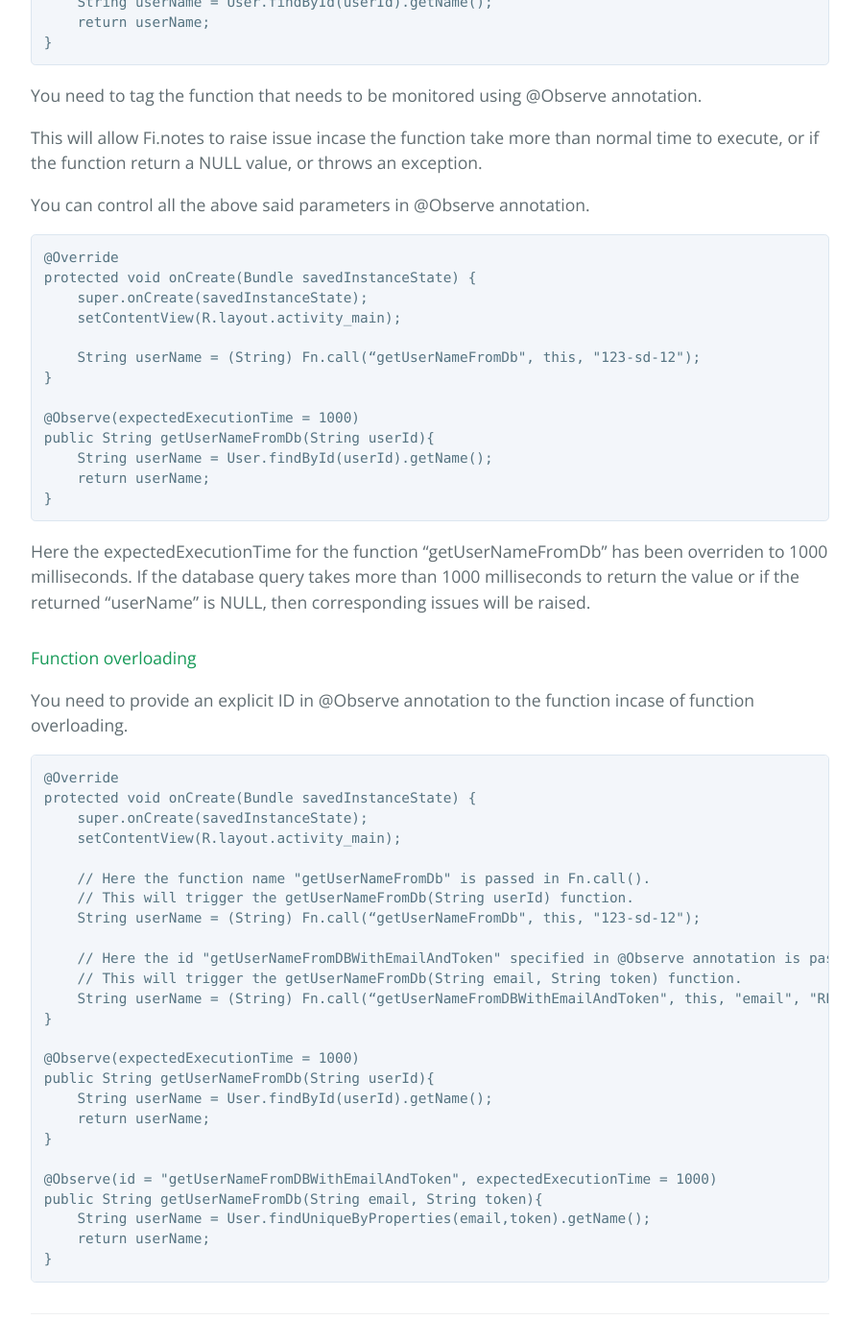
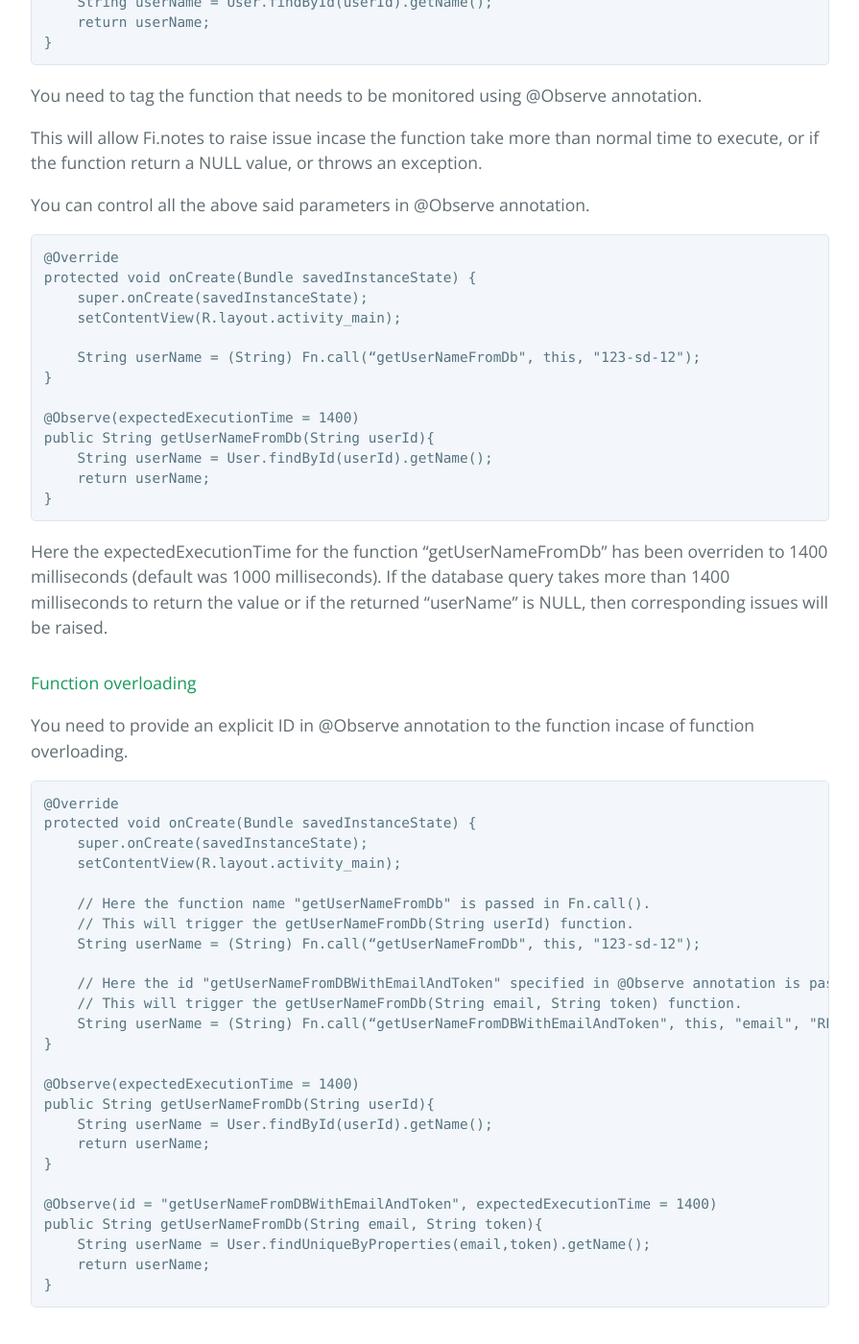
Before and after one commit to finotes/finotes.github.io, a Jekyll site: the page built from _posts/2018-01-19-android-java-docs.md, in a window 1280 px wide and 1400 px high, scrolled down 5492 px. Shown: the whole window at 96% size, without its empty margins (192-1087 px from the left). Built offline with Jekyll 4.4.1, drawn with Linux system fonts in a browser that asks for light colours; part of the change alters nothing that is shown; some of the changed text lies outside the part shown.

Commit message:
Update 2018-01-19-android-java-docs.md

````diff
--- a/_posts/2018-01-19-android-java-docs.md
+++ b/_posts/2018-01-19-android-java-docs.md
@@ -236,13 +236,13 @@ protected void onCreate(Bundle savedInstanceState) {
     String userName = (String) Fn.call(“getUserNameFromDb", this, "123-sd-12");
 }
 
-@Observe(expectedExecutionTime = 1000)
+@Observe(expectedExecutionTime = 1400)
 public String getUserNameFromDb(String userId){
     String userName = User.findById(userId).getName();
     return userName;
 }
 ```
-Here the expectedExecutionTime for the function "getUserNameFromDb" has been overriden to 1000 milliseconds. If the database query takes more than 1000 milliseconds to return the value or if the returned "userName" is NULL, then corresponding issues will be raised.
+Here the expectedExecutionTime for the function "getUserNameFromDb" has been overriden to 1400 milliseconds (default was 1000 milliseconds). If the database query takes more than 1400 milliseconds to return the value or if the returned "userName" is NULL, then corresponding issues will be raised.
 
 
 #### Function overloading
@@ -263,15 +263,39 @@ protected void onCreate(Bundle savedInstanceState) {
     String userName = (String) Fn.call(“getUserNameFromDBWithEmailAndToken", this, "email", "RENKDS123S");
 }
 
-@Observe(expectedExecutionTime = 1000)
+@Observe(expectedExecutionTime = 1400)
 public String getUserNameFromDb(String userId){
     String userName = User.findById(userId).getName();
     return userName;
 }
 
-@Observe(id = "getUserNameFromDBWithEmailAndToken", expectedExecutionTime = 1000)
+@Observe(id = "getUserNameFromDBWithEmailAndToken", expectedExecutionTime = 1400)
 public String getUserNameFromDb(String email, String token){
     String userName = User.findUniqueByProperties(email,token).getName();
     return userName;
 }
 ```
+
+#### Function in Separate Class file
+
+If the function is defined in a separate class file and needs to be invoked, then instead of passing "this" you can pass the corresponding object in Fn.call()
+```Java
+@Override
+protected void onCreate(Bundle savedInstanceState) {
+    super.onCreate(savedInstanceState);
+    setContentView(R.layout.activity_main);
+
+    DBUtils dbUtils = new DbUtils();
+    String userName = (String) Fn.call(“getUserNameFromDb", dbUtils, "123-sd-12");
+
+}
+
+public class DBUtils {
+
+    @Observe(expectedExecutionTime = 1400)
+    public String getUserNameFromDb(String userId){
+        String userName = User.findById(userId).getName();
+        return userName;
+    }
+}
+```
````
